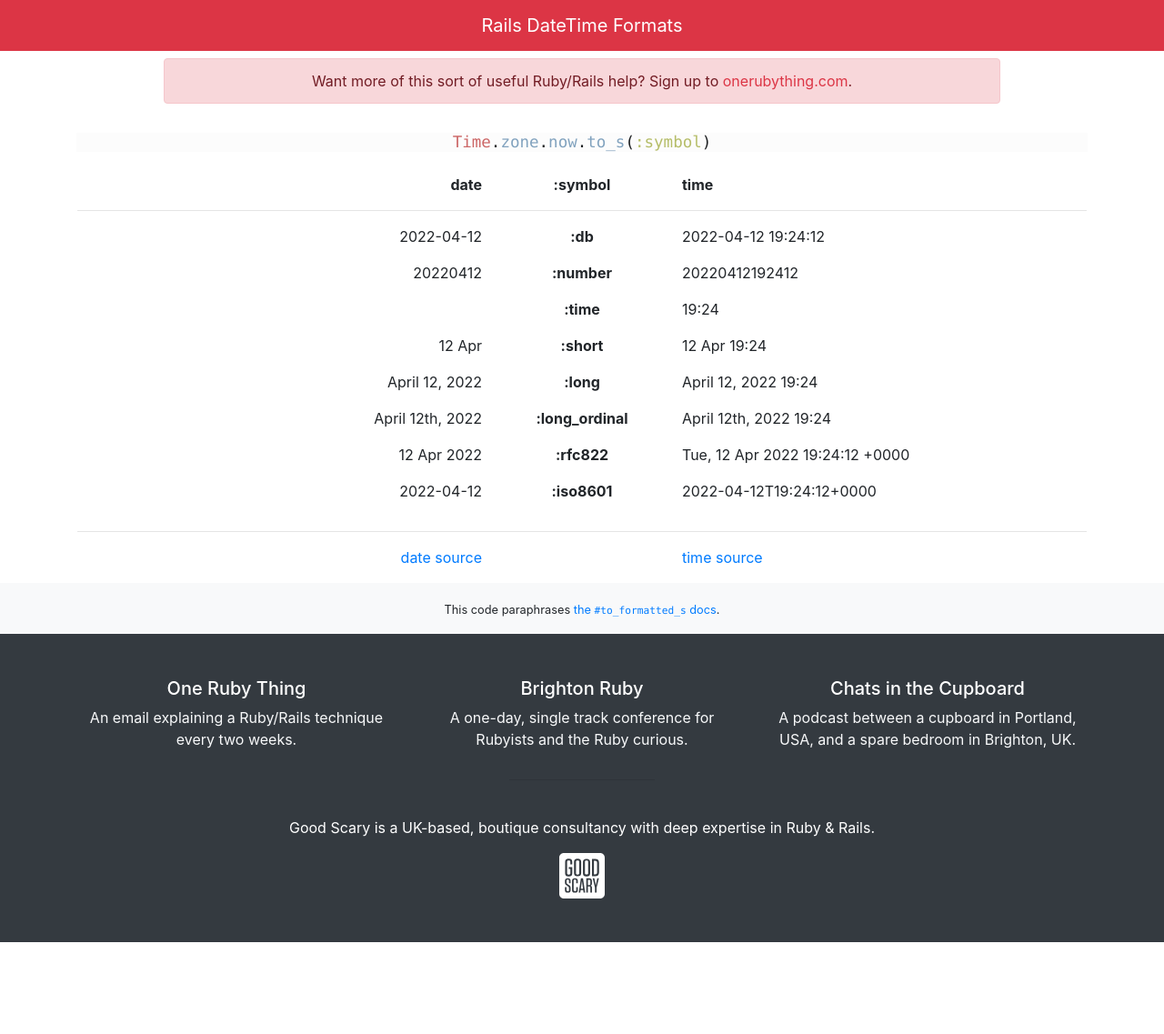
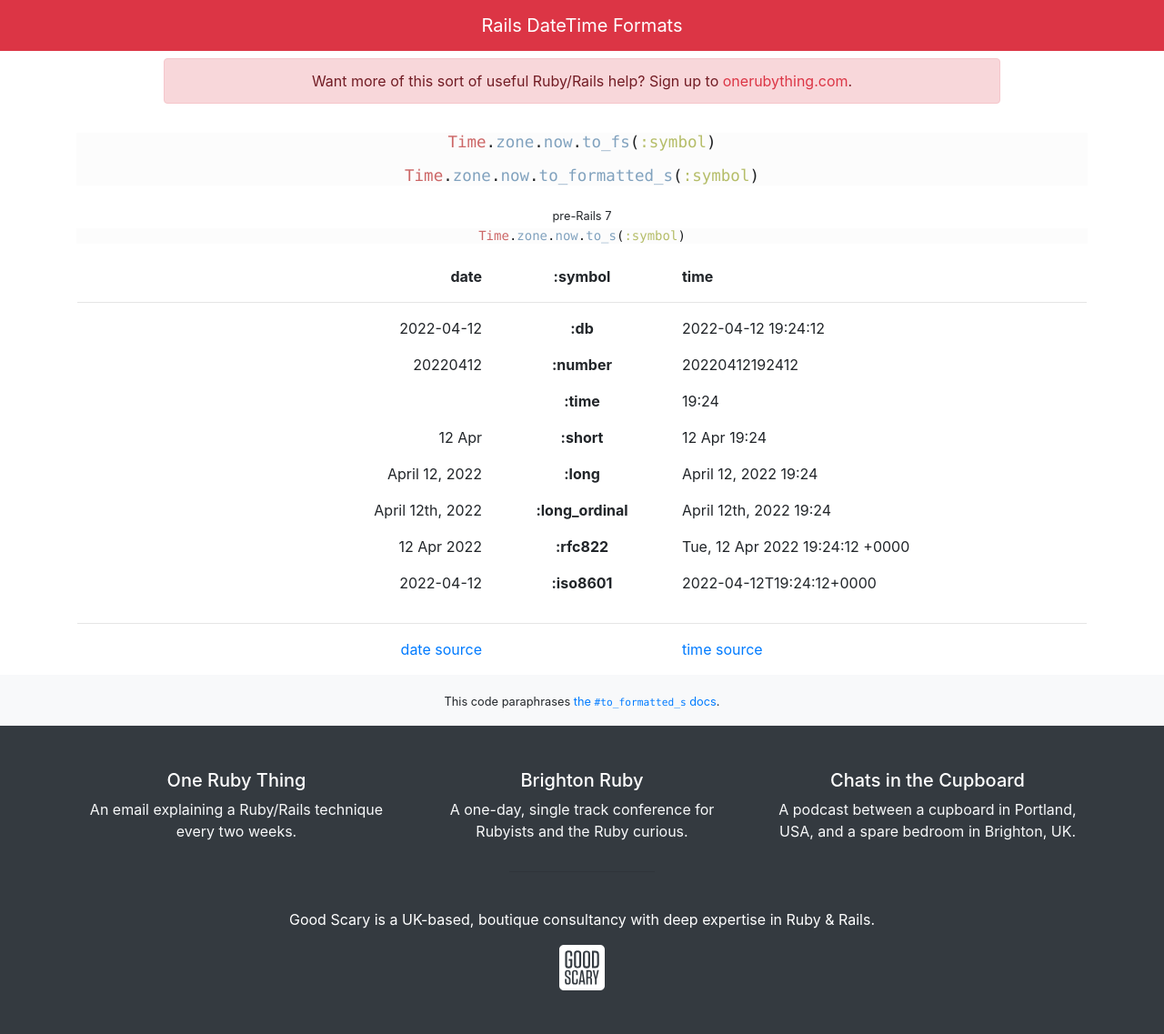
Before and after one commit to andycroll/railsdatetimeformats.com, a Jekyll site: the page built from index.html, in a window 1280 px wide. Shown: the whole page at 91% size. Built offline with Jekyll 4.4.1, drawn with Linux system fonts in a browser that asks for light colours; comment, search, counter and statistics services are not loaded; before the commit the page ends 1036 px from its top, so only the background shows below that.

Commit message:
Change method signature

```diff
--- a/index.html
+++ b/index.html
@@ -5,6 +5,12 @@
 <div class="container">
   <div class="language-ruby highlighter-rouge">
     <div class="highlight text-center h5 mt-3 mb-4">
+      <pre class="highlight"><code><span class="no">Time</span><span class="p">.</span><span class="nf">zone</span><span class="p">.</span><span class="nf">now</span><span class="p">.</span><span class="nf">to_fs</span><span class="p">(</span><span class="ss">:sym<span class="d-none d-sm-inline">bol</span></span><span class="p">)</span></code></pre>
+      <pre class="highlight"><code><span class="no">Time</span><span class="p">.</span><span class="nf">zone</span><span class="p">.</span><span class="nf">now</span><span class="p">.</span><span class="nf">to_formatted_s</span><span class="p">(</span><span class="ss">:sym<span class="d-none d-sm-inline">bol</span></span><span class="p">)</span></code></pre>
+    </div>
+
+    <p class="small text-center mb-0">pre-Rails 7</p>
+    <div class="highlight text-center h6 mt-1 mb-4">
       <pre class="highlight"><code><span class="no">Time</span><span class="p">.</span><span class="nf">zone</span><span class="p">.</span><span class="nf">now</span><span class="p">.</span><span class="nf">to_s</span><span class="p">(</span><span class="ss">:sym<span class="d-none d-sm-inline">bol</span></span><span class="p">)</span></code></pre>
     </div>
   </div>
```
